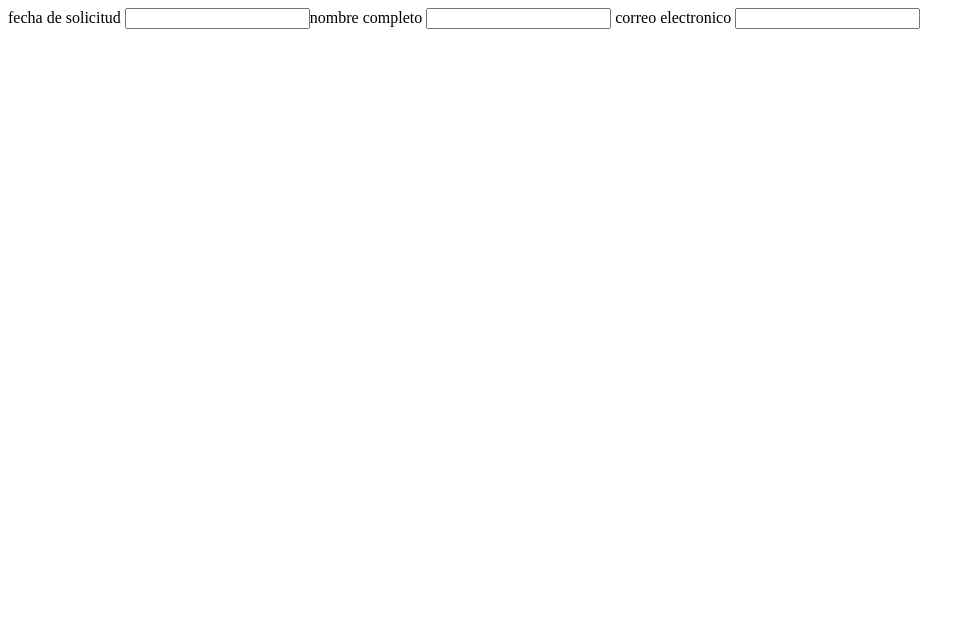
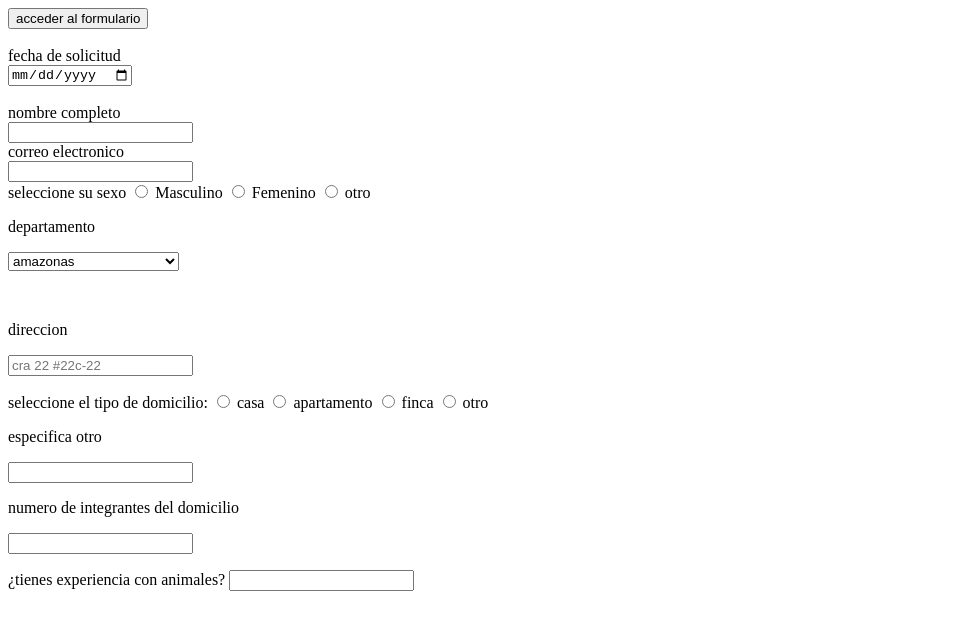
Before and after one commit to juanpabloo198921/Formulario-2, a plain HTML site: page index.html in a window 1280 px wide. Shown: the whole page, without its empty margins (0-975 px from the left). Drawn offline with Linux system fonts and the light colour scheme.

Commit message:
https://github.com/juanpabloo198921/Formulario-2.git

```diff
--- a/index.html
+++ b/index.html
@@ -4,16 +4,109 @@
   <title>acceder al formulario</title>
 </head>
 <body>
-<label for="fechadesolicitud">fecha de solicitud</label>
-<input type="dd/mm/aa" id="name" name=""
-
-<label for="nombrecompleto">nombre completo</label>
-<input type="nombrecompleto"
-
-<label for="correoelecttronico"> correo electronico</label>
-<input type="email">
+  <div>
+    <label class="button"></label>
+    <button type="submit">acceder al formulario</button>
+  </div>
+  <br>
+  <div>
 
 
+  <div>
+<label for="date">fecha de solicitud</label><br>
+<input type="date" name="solicitud"/>
+</div>
+<br>
+
+<div>
+<label for="date">nombre completo</label><br>
+<input type="name">
+</div>
+
+
+<div>
+<label for="email"> correo electronico</label><br>
+<input type="email">
+</div>
+
+<div>
+seleccione su sexo
+           <input type="radio" name="sexo" value="hombre" /> Masculino
+        <input type="radio" name="sexo" value="mujer" /> Femenino
+        <input type="radio" name="sexo" value="mujer" /> otro
+   </div>
+<p>
+
+ departamento
+ </p>
+<p>
+ <select>
+<option>amazonas</option>
+<option>arauca</option>
+<option>atlantico</option>
+<option>bogota</option>
+<option>bolivar</option>
+<option>boyaca</option>
+<option>caldas</option>
+<option>caqueta</option>
+<option>casanare</option>
+<option>cauca</option>
+<option>cesar</option>
+<option>choco</option>
+<option>cordoba</option>
+<option>cundinamarca</option>
+<option>guania</option>
+<option>guaviare</option>
+<option>huila</option>
+<option>la guajira</option>
+<option>magdalena</option>
+<option>meta</option>
+<option>nariño</option>
+<option>norte santander</option>
+<option>putumayo</option>
+<option>quindio</option>
+<option>risaralda</option>
+<option>san andres y providencia</option>
+<option>santander</option>
+<option>sucre</option>
+<option>tolima</option>
+<option>valle del cauca</option>
+<option>vaupes</option>
+<option>vichada</option>
+</select>
+
+</p>
+<br>
+<p>
+<label>direccion</label>
+</p>
+<p>
+  <input type="text" placeholder="cra 22 #22c-22"
+</p>
+
+ <p>
+seleccione el tipo de domicilio:
+
+ <input type="radio" name="domicilio" value="casa" /> casa
+ <input type="radio" name="domicilio" value="apartamento" /> apartamento
+ <input type="radio" name="domicilio" value="finca" /> finca
+ <input type="radio" name="domicilio" value="otro" /> otro
+</p>
+
+
+<label for="date">especifica otro</label>
+<p>
+<input type="domicilio"><br>
+</p>
+
+<label for="date">numero de integrantes del domicilio</label>
+<p>
+ <input type="number">
+</p>
+
+ ¿tienes experiencia con animales?
+
+ <input typr="radio" name="domicilio" value=""
 
 </body>
 </html>
```
